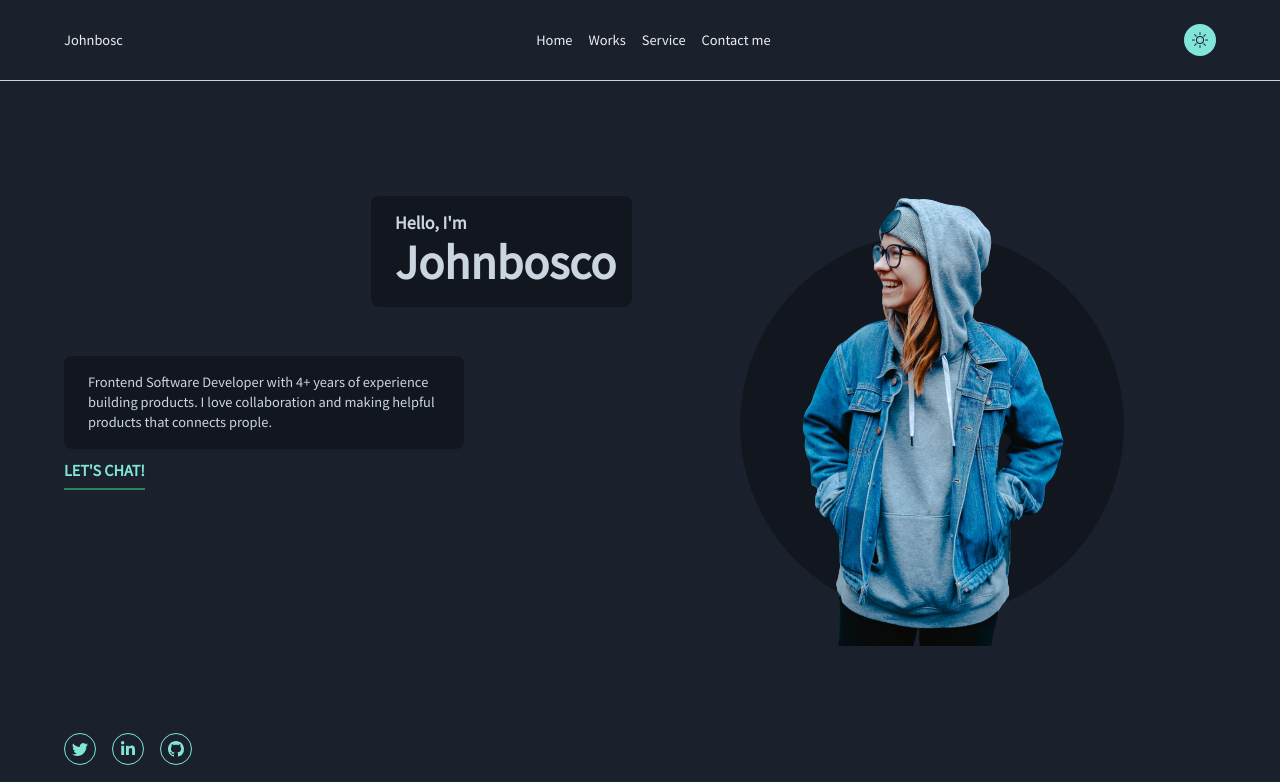
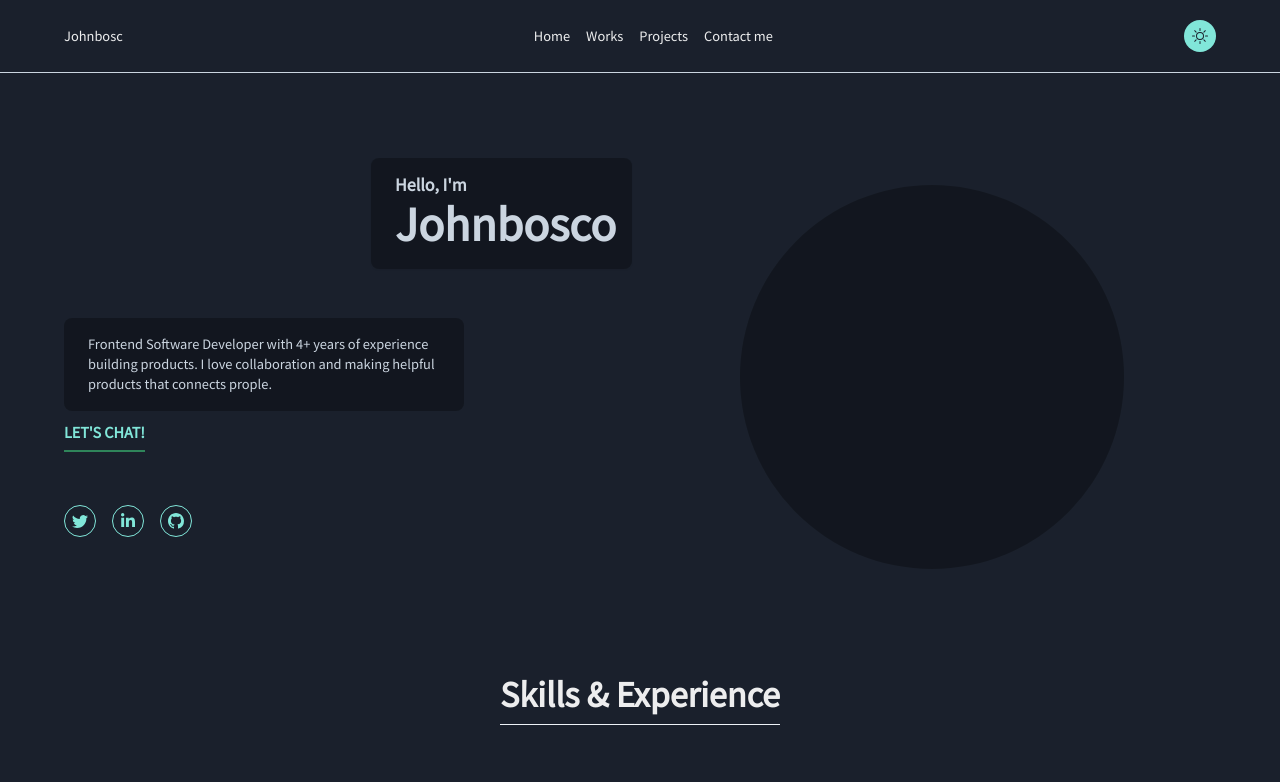
Before and after one commit to OkoloJohnbosco/portfolio, a Next.js app: page / in a window 1280 px wide. Shown: the top 782 px of the page. Built offline with nearby package versions, Linux system fonts and the light colour scheme; a web font is replaced by a local one.

Commit message:
chore: finished up the header component

```diff
--- a/components/contact/index.tsx
+++ b/components/contact/index.tsx
@@ -4,7 +4,7 @@ import Section from "../section";
 
 function Contact() {
   return (
-    <Stack pt={10} id="contact-us">
+    <Stack pt={20} id="contact-us">
       <Section maxW="700px">
         <Heading
           textAlign="center"
--- a/components/experience/index.tsx
+++ b/components/experience/index.tsx
@@ -14,8 +14,8 @@ import Image from "next/image";
 function Experience() {
   const value = useColorModeValue("gray.100", "rgba(0,0,0,0.3)");
   return (
-    <Stack pt={20}>
-      <Section id="experience">
+    <Stack pt={20} id="experience">
+      <Section>
         <Heading
           textAlign="center"
           pb={2}
--- a/components/header/index.tsx
+++ b/components/header/index.tsx
@@ -11,8 +11,6 @@ import {
   useColorModeValue,
 } from "@chakra-ui/react";
 import Section from "../section";
-import Image from "next/image";
-import profileImg from "../../public/images/profile.png";
 import Socials from "../socials";
 
 function Header() {
@@ -21,7 +19,7 @@ function Header() {
 
   return (
     <Stack py={10} pt={16} id="home">
-      <Section position="relative" minH="calc(100vh - 180px)">
+      <Section position="relative">
         <Socials />
         <SimpleGrid
           columns={{ base: 1, lg: 2 }}
@@ -38,7 +36,8 @@ function Header() {
                 bg={bgColor}
                 color={textColor}
                 position="absolute"
-                top={-20}
+                top={{ base: -10, lg: -20 }}
+                shadow="sm"
                 right={0}
               >
                 <Heading fontSize="lg">Hello, I'm</Heading>
@@ -76,18 +75,24 @@ function Header() {
               </Stack>
             </Stack>
           </Stack>
-          <Stack alignItems="center" position="relative">
+          <Stack
+            alignItems="center"
+            position="relative"
+            display={{ base: "none", lg: "flex" }}
+          >
             <Box
               h={96}
               w={96}
               rounded="full"
-              bg="rgba(0,0,0,.3)"
+              bg={bgColor}
               position="absolute"
-              top={20}
+              top={10}
             />
-            <Box textAlign="center" position="relative" top={10}>
-              <Image src={profileImg} alt="" placeholder="blur" />
-            </Box>
+
+            <Stack h="400px"></Stack>
+            {/* <Box textAlign="center" position="relative" top={10} h="300px"> */}
+            {/* <Image src={profileImg} alt="" placeholder="blur" /> */}
+            {/* </Box> */}
           </Stack>
         </SimpleGrid>
       </Section>
--- a/components/navbar/index.tsx
+++ b/components/navbar/index.tsx
@@ -5,7 +5,7 @@ import {
   IconButton,
   Text,
   useColorMode,
-  Button,
+  useColorModeValue,
 } from "@chakra-ui/react";
 import Icon from "../icon";
 import { BsSun, BsMoon } from "react-icons/bs";
@@ -13,9 +13,19 @@ import Section from "../section";
 
 function Navbar() {
   const { colorMode, toggleColorMode } = useColorMode();
+  const bgColor = useColorModeValue("#ffffff", "#1a202c");
 
   return (
-    <Stack py={6} borderBottom="1px solid" borderColor="gray.300">
+    <Stack
+      py={5}
+      borderBottom="1px solid"
+      borderColor="gray.300"
+      position="sticky"
+      top={0}
+      left={0}
+      bg={bgColor}
+      zIndex="20"
+    >
       <Section>
         <HStack w="full" justifyContent="space-between">
           <Stack>
@@ -29,7 +39,7 @@ function Navbar() {
               <Text>Works</Text>
             </a>
             <a href="#experience">
-              <Text>Service</Text>
+              <Text>Projects</Text>
             </a>
             <a href="#contact-us">
               <Text>Contact me</Text>
--- a/components/socials/index.tsx
+++ b/components/socials/index.tsx
@@ -7,9 +7,9 @@ import { FaLinkedinIn } from "react-icons/fa";
 function Socials() {
   return (
     <SimpleGrid
-      columns={{ base: 1, md: 3 }}
+      columns={{ base: 1, lg: 3 }}
       position="absolute"
-      bottom={2}
+      bottom={{ base: -40, lg: 2 }}
       spacing={4}
       left={0}
       zIndex="docked"
```
Also changed, not shown: public/images/logo.png.
